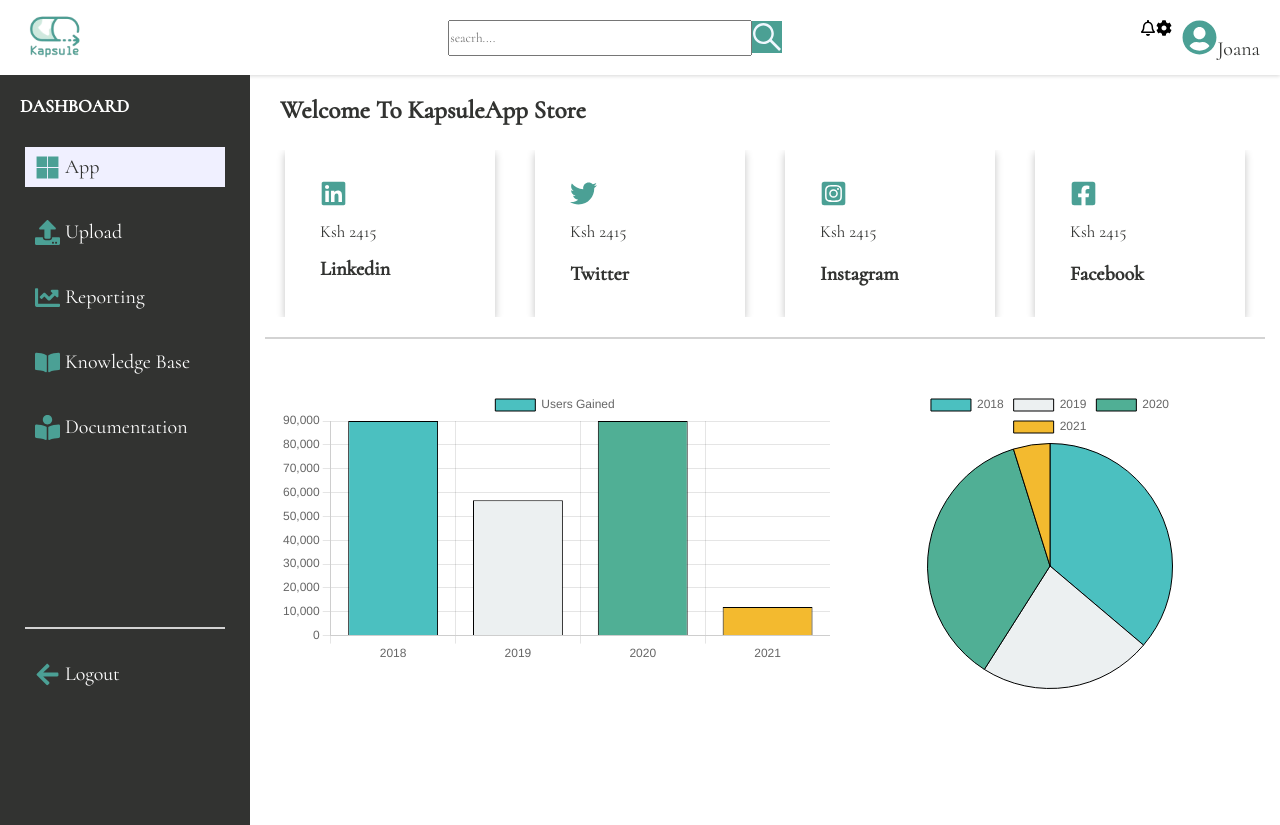
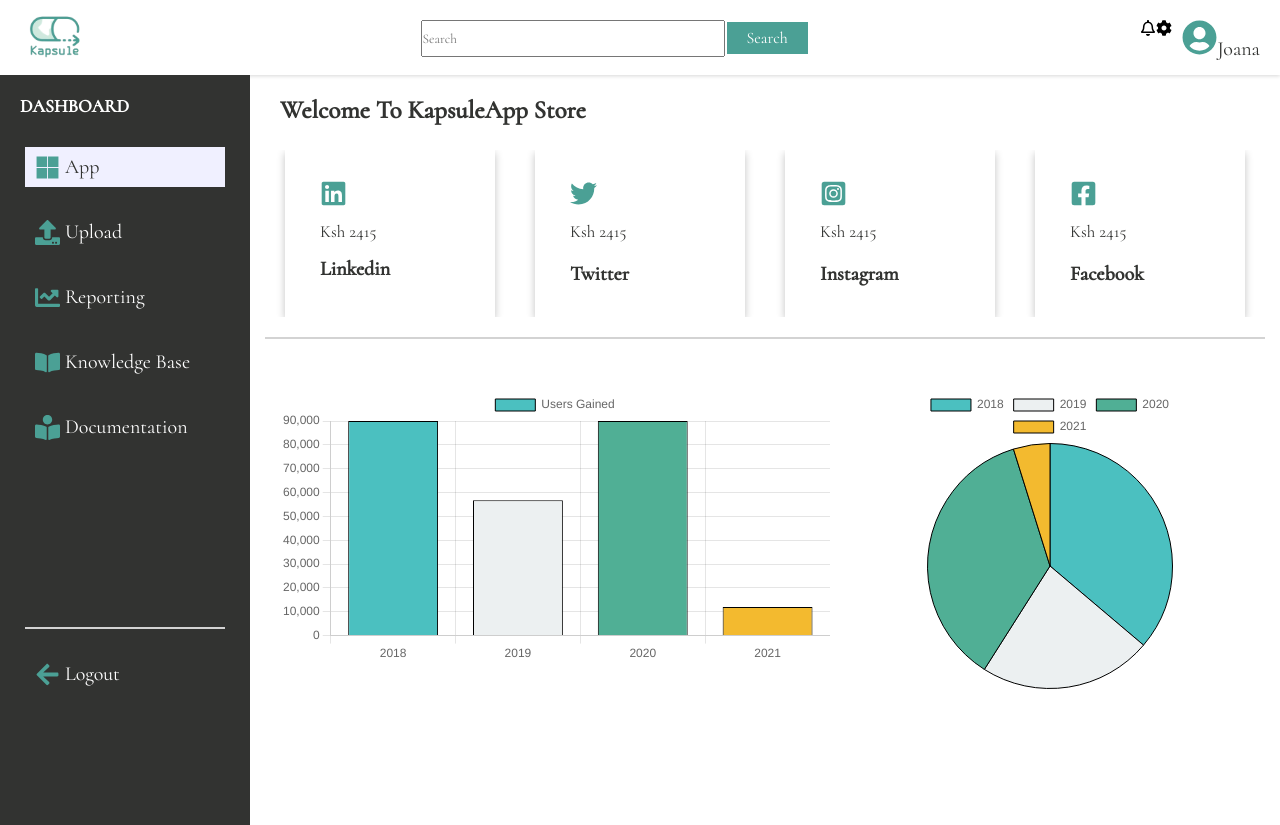
Before and after one commit to Mundurujoana/react-dashboard-kapsule, a React (Create React App) app: page /dashboard in a window 1280 px wide. Built offline with nearby package versions, Linux system fonts and the light colour scheme.

Commit message:
added a search component

```diff
--- a/src/components/Navbar/Navbar.css
+++ b/src/components/Navbar/Navbar.css
@@ -29,20 +29,10 @@ display: flex;
    margin-top: 10px;
 }
 
-.search-center{
-    display: flex;
-    align-items: center;
-    padding: 3px;
-    border: 0.5px solid  color #323331;
-}
-
 input{
     outline: none;
   width: 300px;
-  height: 4vh;
-}
-input:focus{
-    color: #323331;
+  height: 4.2vh;
 }
 
 
@@ -63,13 +53,25 @@ hr{
     height: 70px;
 }
 
-.searchIcon{
-    height: 32px;
-    width: 30px;
-    background-color: hsl(172, 36%, 46%);
-    color: aliceblue;
-   border: none;
-   font-size: 12px;
-   margin-bottom: 2px;
-   cursor: pointer;
+.visually-hidden {
+    clip: rect(0 0 0 0);
+    clip-path: inset(50%);
+    height: 1px;
+    overflow: hidden;
+    position: absolute;
+    white-space: nowrap;
+    width: 1px;
 }
+
+.submit{
+border: none;
+  color: #ffffff;
+  padding: 6px 20px;
+  text-align: center;
+  text-decoration: none;
+  display: inline-block;
+  font-size: 16px;
+  margin: 4px 2px;
+  cursor: pointer;
+  background-color: #4BA095;
+}
--- a/src/components/Navbar/Navbar.jsx
+++ b/src/components/Navbar/Navbar.jsx
@@ -1,7 +1,8 @@
 import React from 'react'
 import './Navbar.css'
 import logo from "./kapsule-logo-bg.png";
-import { FaRegBell, FaUserCircle, FaCog, FaSistrix } from "react-icons/fa";
+import { FaRegBell, FaUserCircle, FaCog} from "react-icons/fa";
+import SearchBar from "../../components/Navbar/SearchBar";
 
 const Navbar = () => {
   return (
@@ -16,8 +17,7 @@ const Navbar = () => {
 
     </div>
     <div className="search-center">
-      <input type="text" placeholder='seacrh....' />
-      <FaSistrix className='searchIcon'/>
+      <SearchBar/>
     </div>
       <div className="right">
         <div className="bellIconContainer">
--- a/src/components/Navbar/SearchBar.jsx
+++ b/src/components/Navbar/SearchBar.jsx
@@ -1,4 +1,5 @@
 import React from 'react'
+import  './Navbar.css'
 
 const SearchBar = () => {
   return (
@@ -7,13 +8,8 @@ const SearchBar = () => {
         <label htmlFor="header-search">
             <span className="visually-hidden">Search blog posts</span>
         </label>
-        <input
-            type="text"
-            id="header-search"
-            placeholder="Search blog posts"
-            name="s"
-        />
-        <button type="submit">Search</button>
+        <input type="text" placeholder="Search" />
+        <button type="submit" className='submit'>Search</button>
     </form>
     </div>
   )
```
